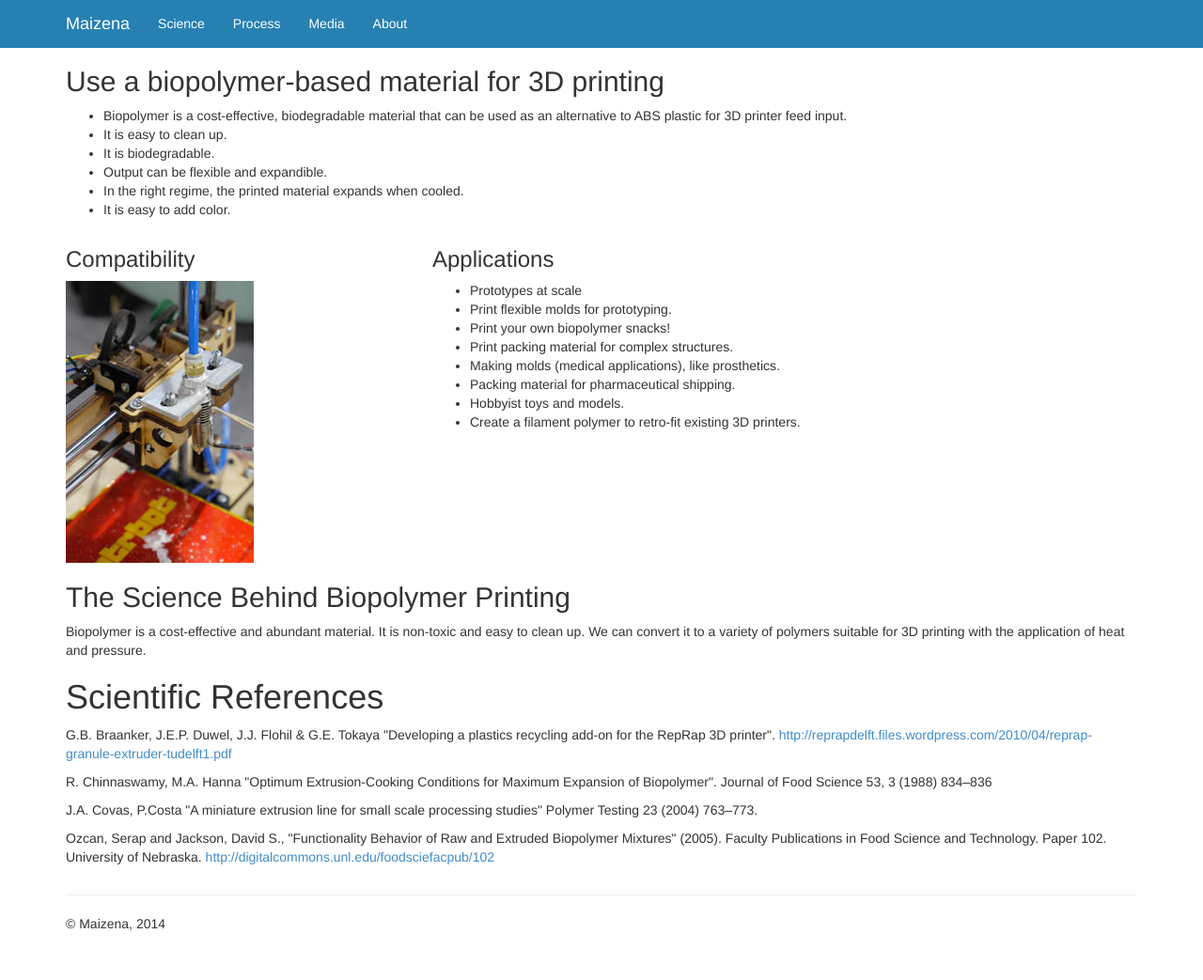
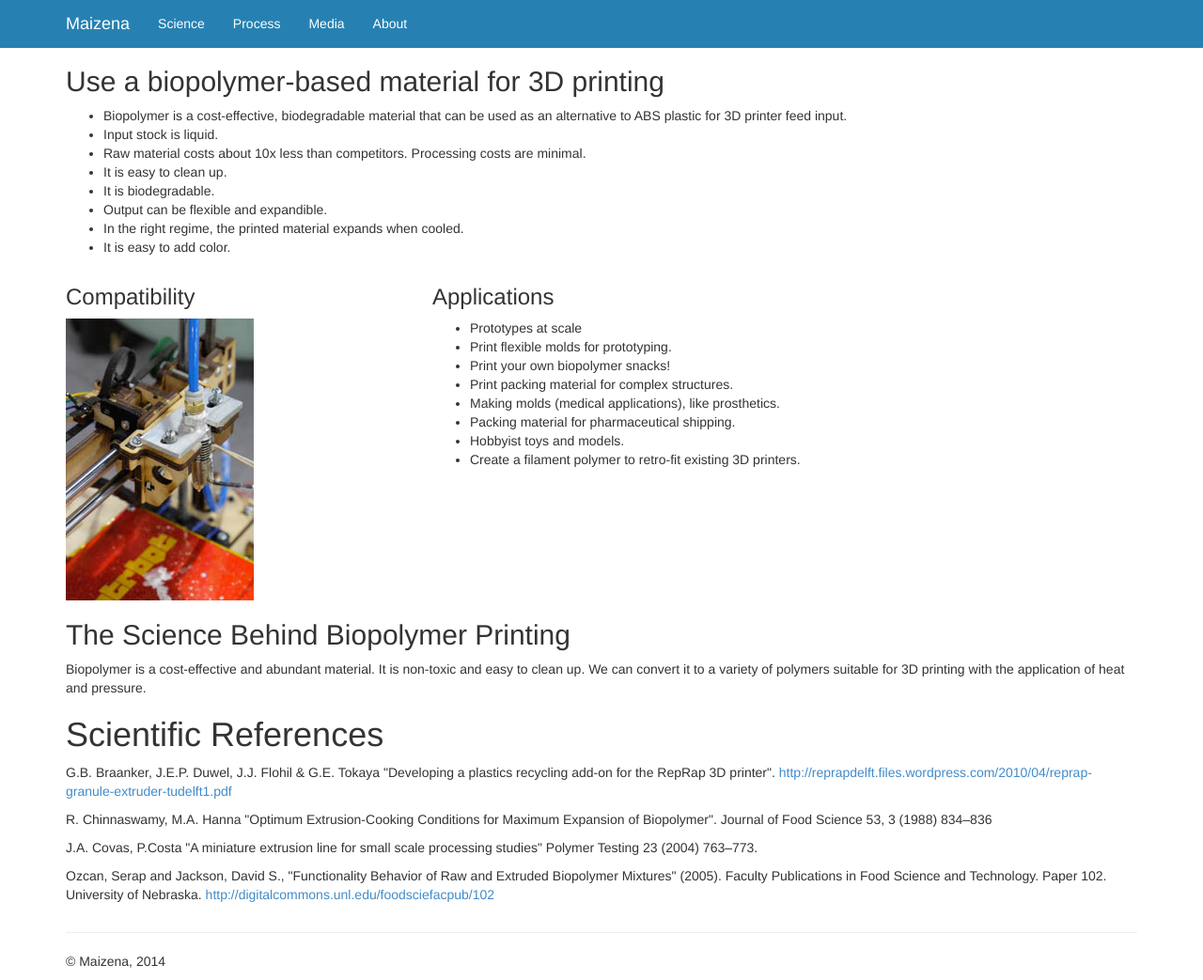
Before and after one commit to maizena3d/maizena3d.github.io, a Jekyll site: the page built from science/index.html, in a window 1280 px wide and 1043 px high. Shown: the whole window at 94% size. Built offline with Jekyll 4.4.1, drawn with Linux system fonts in a browser that asks for light colours.

Commit message:
editing science page

```diff
--- a/science/index.html
+++ b/science/index.html
@@ -7,6 +7,8 @@ layout: default
     <h2>Use a biopolymer-based material for 3D printing</h2>
     <ul>
       <li>Biopolymer is a cost-effective, biodegradable material that can be used as an alternative to ABS plastic for 3D printer feed input.</li>
+      <li>Input stock is liquid.</li>
+      <li>Raw material costs about 10x less than competitors. Processing costs are minimal.</li>
       <li>It is easy to clean up. </li>
       <li>It is biodegradable.</li>
       <li>Output can be flexible and expandible.</li>
```
